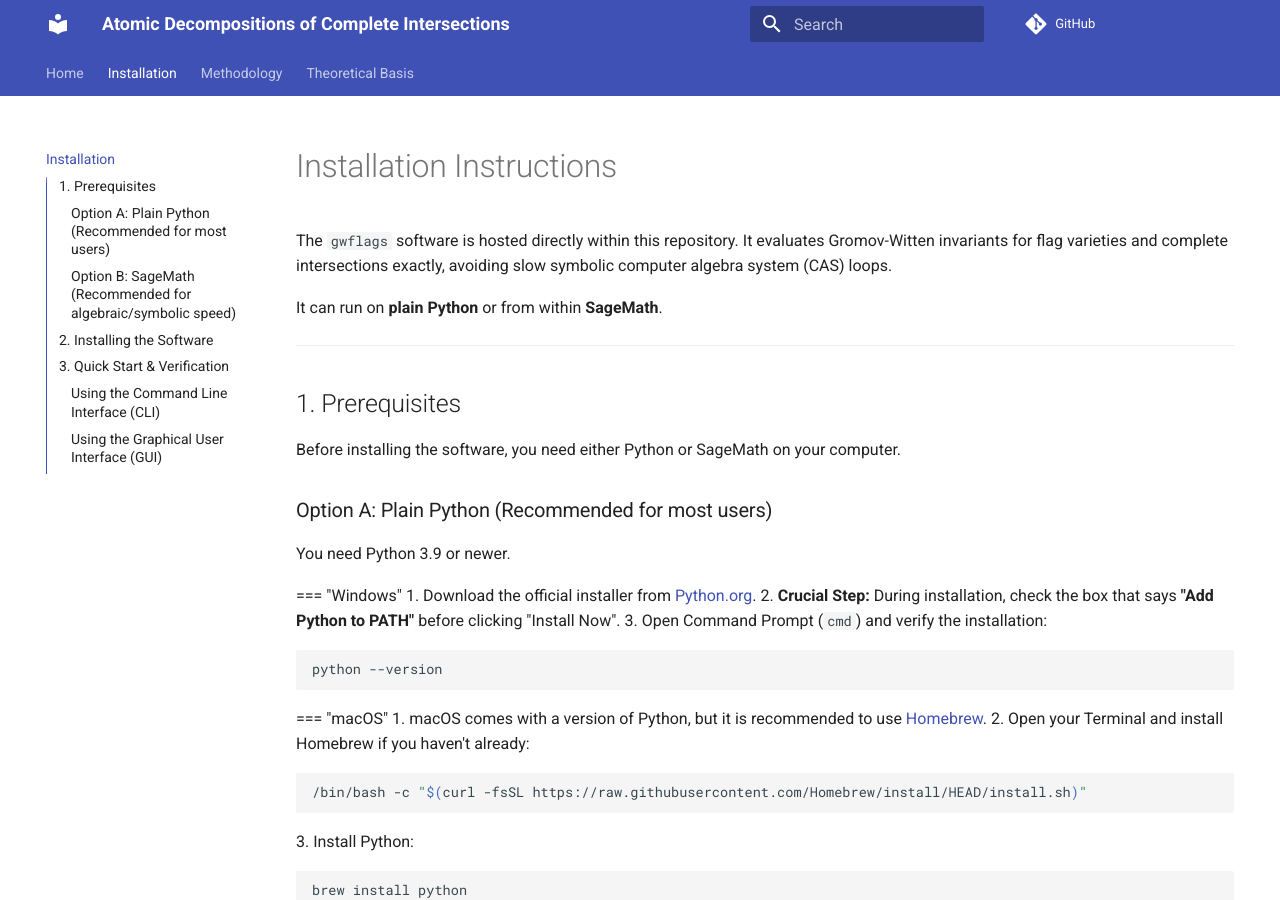
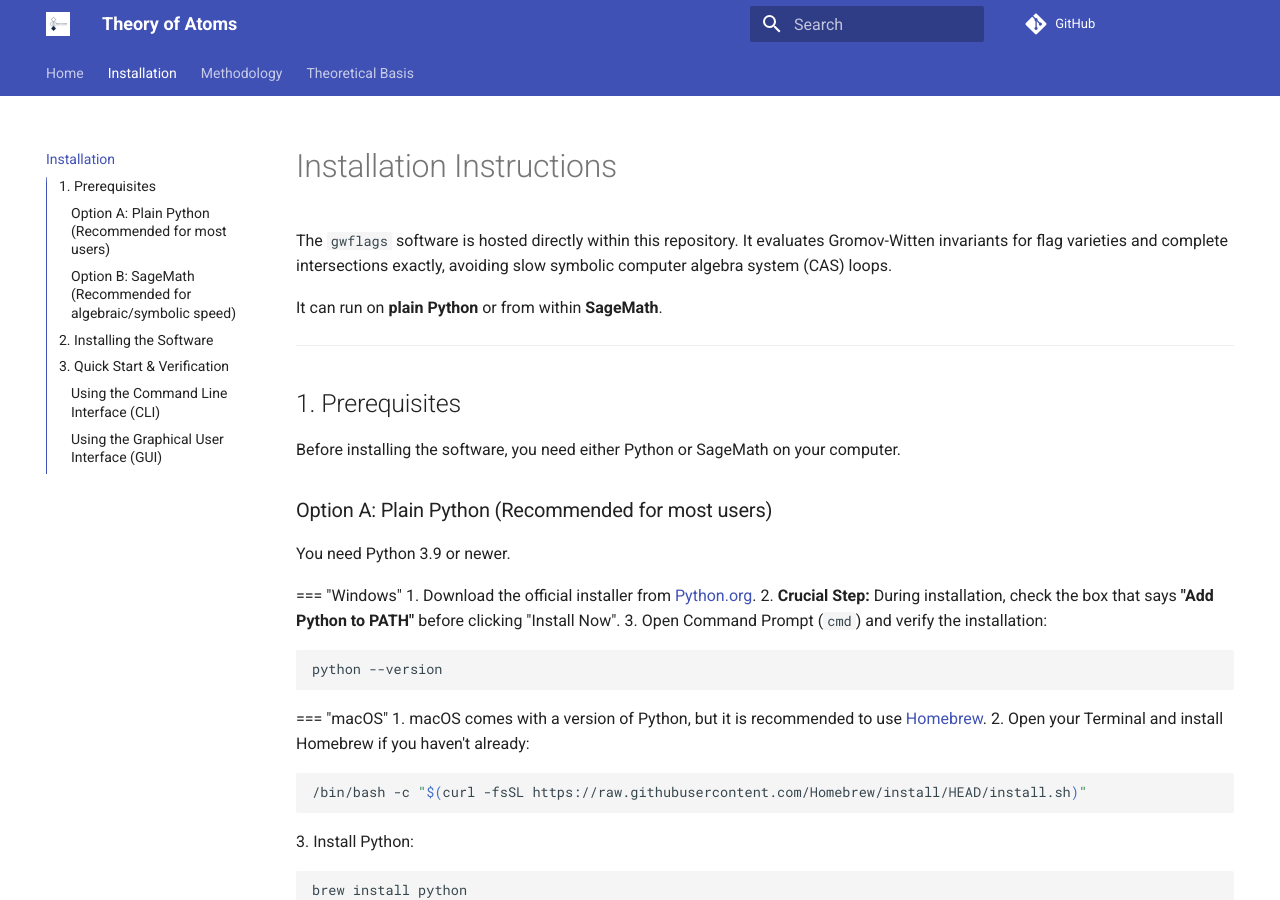
Before and after one commit to leonardofcavenaghi/atomicdecompositions, an MkDocs documentation site: the page built from docs/installation.md, in a window 1280 px wide and 900 px high. Built offline with MkDocs 1.6.1 and Material for MkDocs 9.7.7, drawn with Linux system fonts in a browser that asks for light colours; comment, search, counter and statistics services are not loaded.

Commit message:
Maintain public software and documentation

```diff
--- a/mkdocs.yml
+++ b/mkdocs.yml
@@ -1,7 +1,9 @@
-site_name: Atomic Decompositions of Complete Intersections
+site_name: Theory of Atoms
 repo_url: https://github.com/leonardofcavenaghi/atomicdecompositions
 theme:
   name: material
+  logo: assets/logo.jpg
+  favicon: assets/logo.jpg
   palette:
     scheme: default
     primary: indigo
```
Also changed, not shown: docs/assets/logo.jpg (added).
